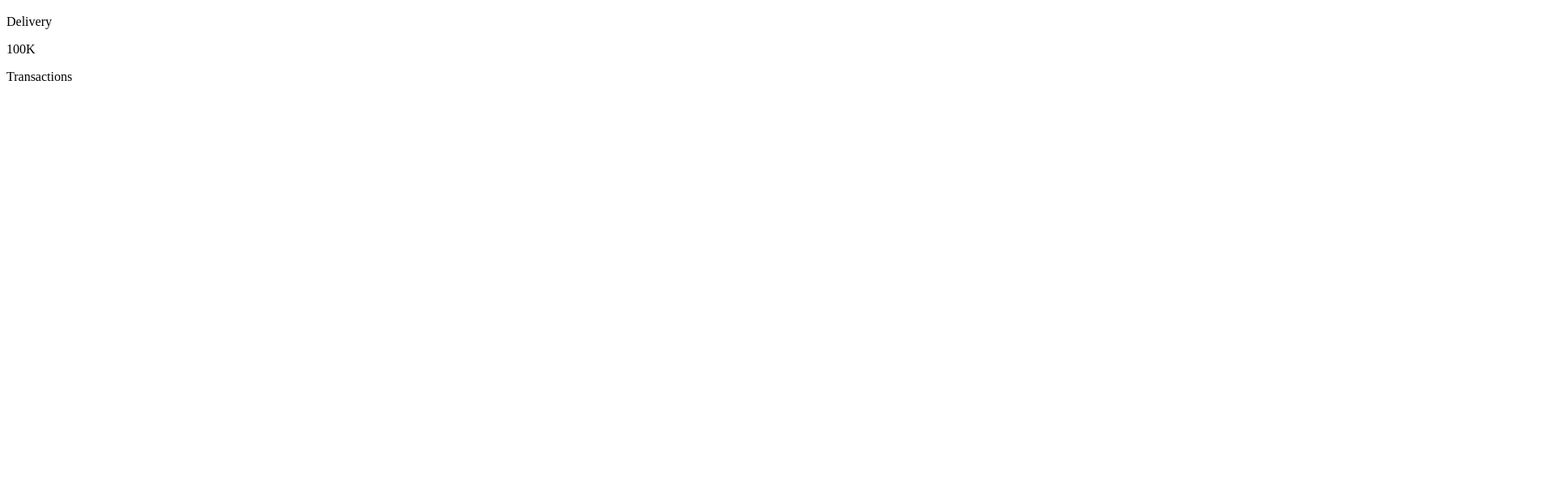
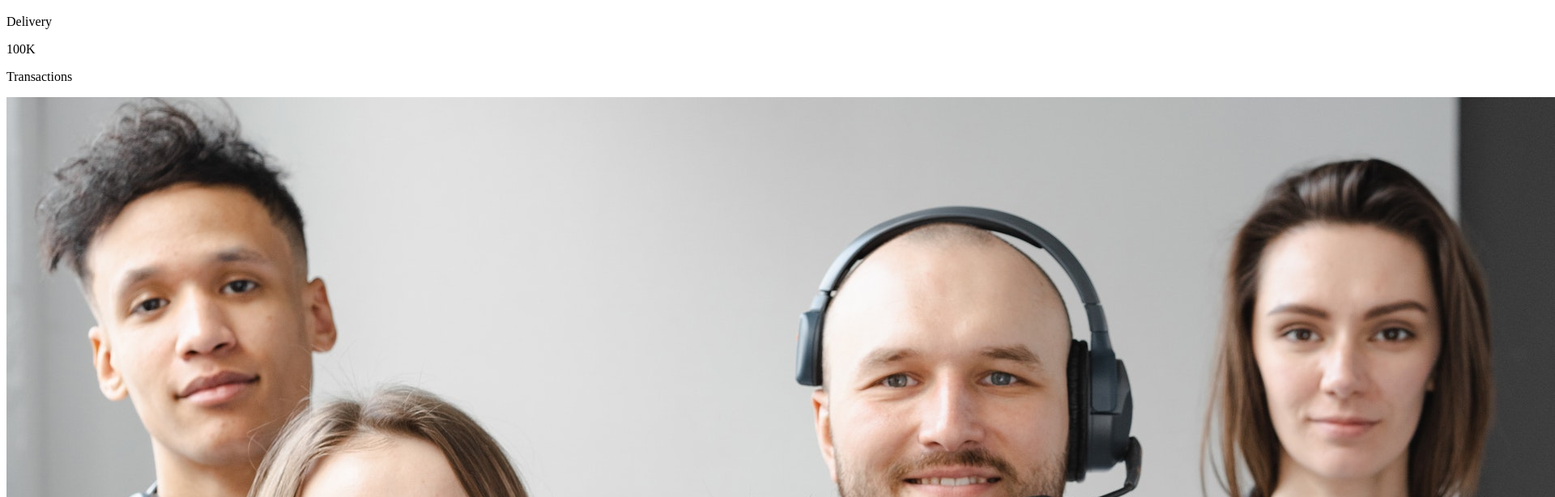
Before and after one commit to yeabtsega45/Company-Landing-Page--React-app, a React (Create React App) app: page / in a window 1280 px wide. Shown: the part 7802-8416 px from the top of the page at 81% size, 1920 px wide, since content can reach past the window. Before the commit the page ends 7922 px from the top, so only its background shows below. Built offline with nearby package versions, Linux system fonts and the light colour scheme.

Commit message:
creating support page

```diff
--- a/src/App.js
+++ b/src/App.js
@@ -2,6 +2,7 @@ import React from "react";
 import About from "./components/About";
 import Hero from "./components/Hero";
 import Navbar from "./components/Navbar";
+import Support from "./components/Support";
 
 function App() {
   return (
@@ -9,6 +10,7 @@ function App() {
       <Navbar />
       <Hero />
       <About />
+      <Support />
     </>
   );
 }
--- /dev/null
+++ b/src/components/Support.jsx
@@ -0,0 +1,18 @@
+import React from "react";
+import supportImg from "../assets/support.jpg";
+
+const Support = () => {
+  return (
+    <div name="support" className="w-full mt-24">
+      <div className="w-full h-[700px] bg-gray-900/90 absolute">
+        <img
+          className="w-full h-full object-cover mix-blend-overlay"
+          src={supportImg}
+          alt="/"
+        />
+      </div>
+    </div>
+  );
+};
+
+export default Support;
```
